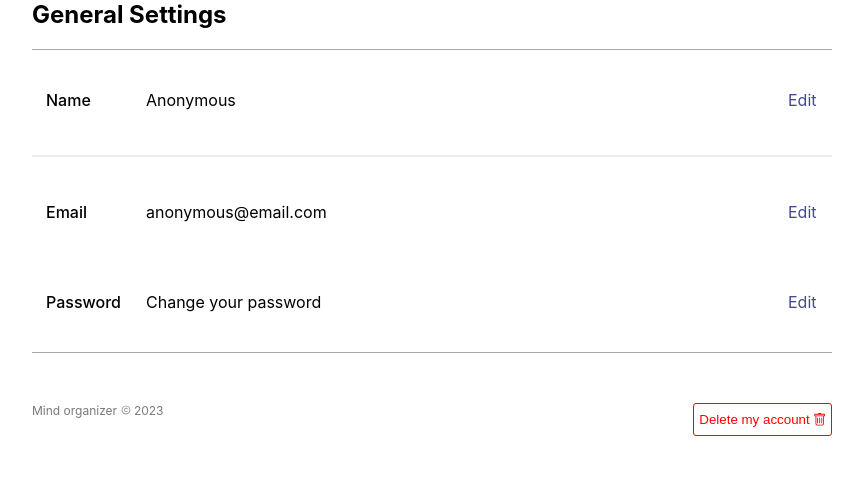
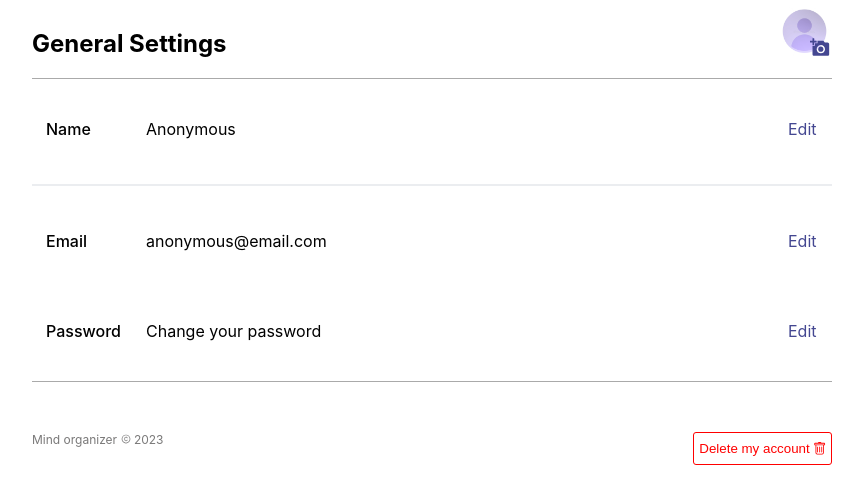
Before and after one commit to devcaiofelipe/todo-list-frontend, a React (Create React App) app: page /settings in a window 1280 px wide. Shown: the top 504 px of the page, without its empty margins (208-1071 px from the left). Built offline with nearby package versions, Linux system fonts and the light colour scheme; no server answers.

Commit message:
feat: add update profile picture

```diff
--- a/src/pages/Settings/index.jsx
+++ b/src/pages/Settings/index.jsx
@@ -1,7 +1,7 @@
 import './styles.css';
 import { useState, useContext } from 'react';
-import { AiOutlineCopyrightCircle } from 'react-icons/ai'
-import { BsTrash } from 'react-icons/bs'
+import { AiOutlineCopyrightCircle } from 'react-icons/ai';
+import { BsTrash } from 'react-icons/bs';
 import { GlobalContext } from '../../index';
 import {
   getAuth,
@@ -13,6 +13,12 @@ import {
   updatePassword
  } from 'firebase/auth';
 import { useNavigate } from 'react-router-dom';
+import { MdAddAPhoto } from 'react-icons/md';
+import { ref, uploadBytes } from 'firebase/storage';
+import defaultLogo from '../../assets/defaultLogo.jpg';
+import { ref as refDatabase, getDownloadURL } from 'firebase/storage';
+import storage from '../../shared/firebaseStorage';
+
 
 const Settings = () => {
   const [editingName, setEditingName] = useState(false);
@@ -26,6 +32,7 @@ const Settings = () => {
   const [newPasswordConfirmation, setNewPasswordConfirmation] = useState('');
   const [passwordDoesNotMatch, setPasswordDoesNotMatch] = useState(false);
   const [oldPasswordWrong, setOldPasswordWrong] = useState(false);
+  const [userProfilePicture, setProfilePicture] = useState(null);
 
   const { contextState, setContextState }= useContext(GlobalContext);
   const navigation = useNavigate();
@@ -62,6 +69,10 @@ const Settings = () => {
 
   const handleNewPasswordConfirmation = (e) => {
     setNewPasswordConfirmation(e.target.value);
+  }
+
+  const handleProfilePicture = (e) => {
+    setProfilePicture(e.target.files[0])
   }
 
   const handleUpdateUserName = () => {
@@ -112,11 +123,48 @@ const Settings = () => {
     });
   }
 
+  const updateProfilePicture = async () => {
+    const auth = getAuth();
+    if (userProfilePicture) {
+      const pathRef = ref(storage, `pictures/${auth.currentUser.uid}/photo.png`);
+      const result = await uploadBytes(pathRef, userProfilePicture).catch((e) => console.log('errorr', e))
+      const photoURL = result.metadata.fullPath;
+      await updateProfile(auth.currentUser, {
+        photoURL,
+      })
+      const pathReference = refDatabase(storage, `pictures/${auth.currentUser.uid}/photo.png`);
+      const url = await getDownloadURL(pathReference)
+      const xhr = new XMLHttpRequest();
+      xhr.responseType = 'blob';
+      xhr.onload = (event) => {
+        setContextState(prevState => ({ ...prevState, photoURL: xhr.response }))
+      };
+      xhr.open('GET', url);
+      xhr.send();
+      setProfilePicture(null)
+    }
+  }
+
+  const definePicture = () => {
+    if (userProfilePicture) return userProfilePicture;
+    if (contextState.photoURL) return contextState.photoURL;
+    return false;
+  }
+
   return (
     <div className="settings-container">
       <div className="settings-content">
         <div className="settings-header">
           <h2>General Settings</h2>
+          <div className="update-picture">
+            <label htmlFor="add-picture-settings">
+              <MdAddAPhoto className="camera-icon-settings"/>
+            </label>
+            <input style={{ display: 'none' }} type="file" id="add-picture-settings" onChange={handleProfilePicture}/>
+            <img src={ definePicture() ? URL.createObjectURL(definePicture()) : defaultLogo} alt="logo" className="profile-picture-settings"/>
+            { userProfilePicture && <button onClick={updateProfilePicture}>Confirm</button> }
+          </div>
+
         </div>
         <ul className="ul-container">
           <li className="li-box">
--- a/src/pages/Settings/styles.css
+++ b/src/pages/Settings/styles.css
@@ -12,6 +12,33 @@
   flex-direction: row;
   justify-content: flex-start;
   margin-bottom: 20px;
+  justify-content: space-between;
+  position: relative;
+}
+
+.settings-header h2 {
+  display: flex;
+  flex-direction: column;
+  justify-content: flex-end;
+}
+
+.camera-icon-settings {
+  position: absolute;
+  width: 20px;
+  top: 35px;
+  height: 25px;
+  bottom: 10px;
+  right: 2px;
+  color: #444791;
+  cursor: pointer;
+}
+
+.profile-picture-settings {
+  top: 20px;
+  left: 650px;
+  width: 55px;
+  height: 55px;
+  border-radius: 50%;
 }
 
 .settings-content {
@@ -20,6 +47,22 @@
   width: 800px;
   height: 800px;
   background-color: white;
+}
+
+.update-picture {
+  display: flex;
+  flex-direction: column;
+  gap: 3px;
+}
+.update-picture button {
+  padding: 5px 5px;
+  border: 1px solid rgb(207, 207, 207);
+  outline: none;
+  border-radius: 3px;
+  font-weight: bold;
+  color: white;
+  background-color: #444791;
+  cursor: pointer;
 }
 
 .ul-container {
```
